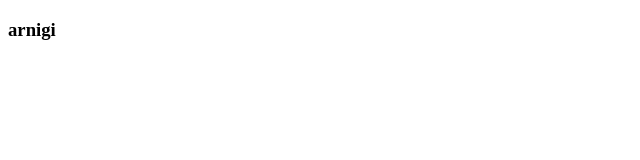
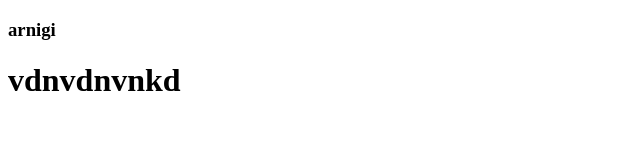
Before and after one commit to sadiaarni111/my-first-github-repo, a plain HTML site: page index.html in a window 1280 px wide. Shown: the whole page, without its empty margins (0-640 px from the left). Drawn offline with Linux system fonts and the light colour scheme.

Commit message:
added h1

```diff
--- a/index.html
+++ b/index.html
@@ -7,5 +7,6 @@
 </head>
 <body>
     <h3>arnigi</h3>
+    <h1>vdnvdnvnkd</h1>
 </body>
 </html>
```
